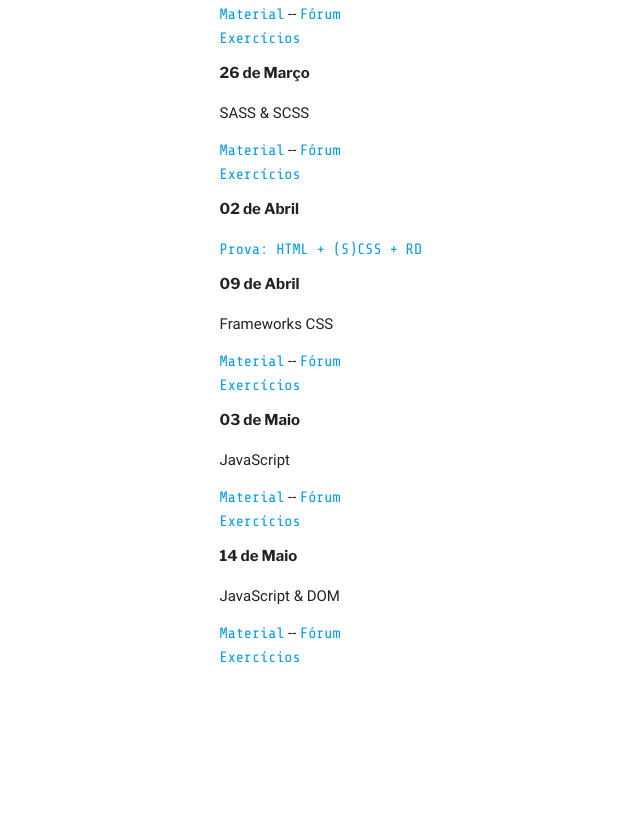
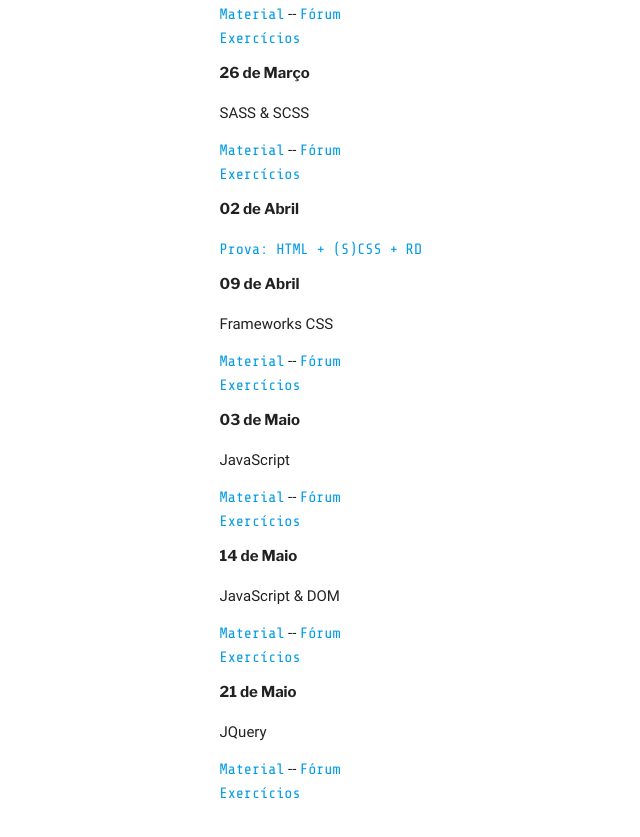
Before and after one commit to COLTEC-DAW/coltec-daw.github.io, a Jekyll site: the page built from classes.html, in a window 1280 px wide and 900 px high, scrolled down 1106 px. Shown: the top 837 px of the window, without its empty margins (89-729 px from the left). Built offline with Jekyll 4.4.1, drawn with Linux system fonts in a browser that asks for light colours; some web fonts are replaced; before the commit the page ends 1870 px from its top, so only the background shows below that.

Commit message:
Added JQuery class

```diff
--- a/classes.html
+++ b/classes.html
@@ -81,4 +81,12 @@
             <li><a href="https://github.com/COLTEC-DAW/E06-JavaScript-DOM">Exercícios</a></li>
         </ul>
     </dd>
+    <dd>
+        <h6>21 de Maio</h6>
+        <p>JQuery</p>
+        <ul>
+            <li><a href="https://coltec-daw.github.io/Aula-07-JQuery/">Material</a> -- <a href="https://github.com/COLTEC-DAW/Aula-07-JQuery/issues">Fórum</a></li>
+            <li><a href="https://github.com/COLTEC-DAW/E07-JQuery">Exercícios</a></li>
+        </ul>
+    </dd>
 </dl>
```
